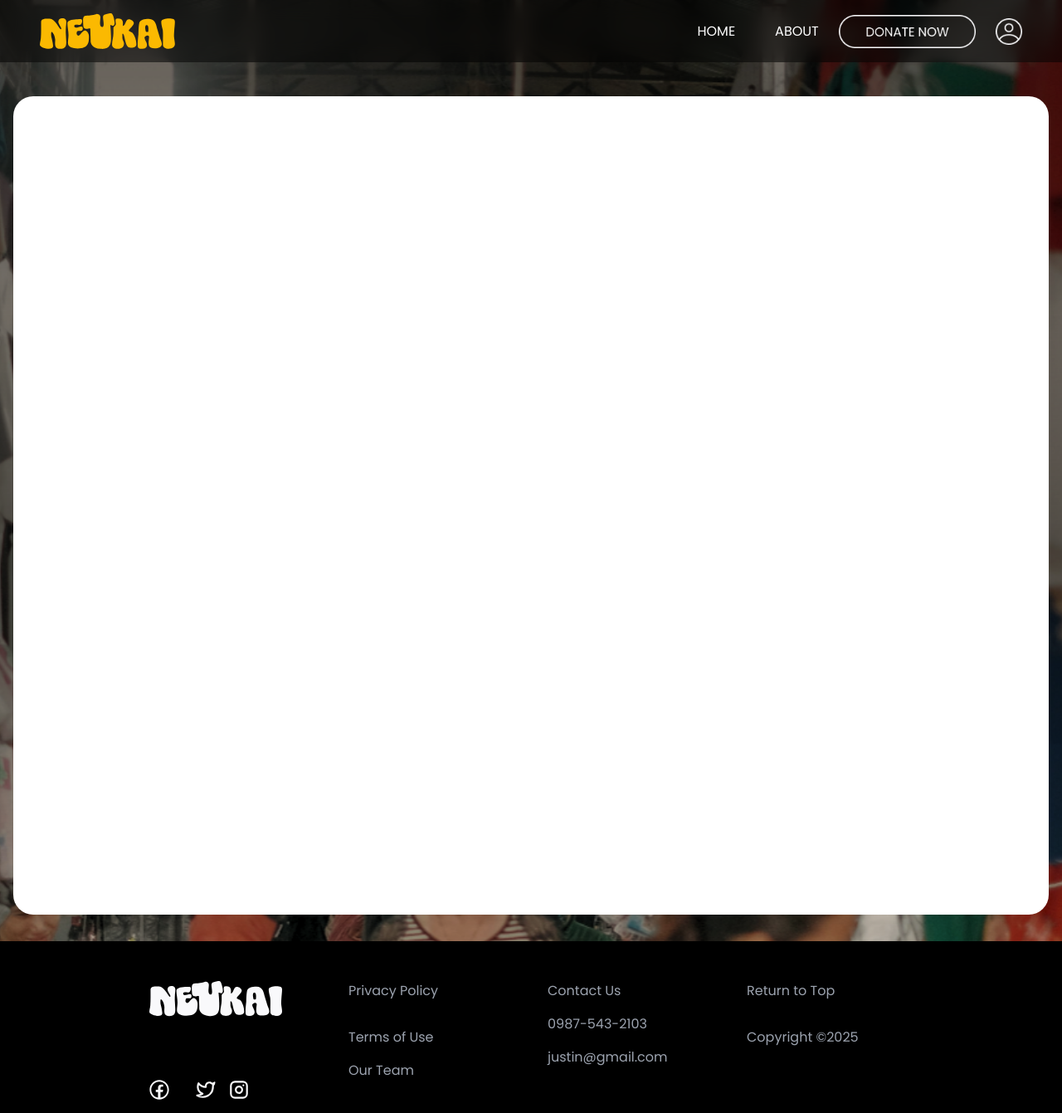
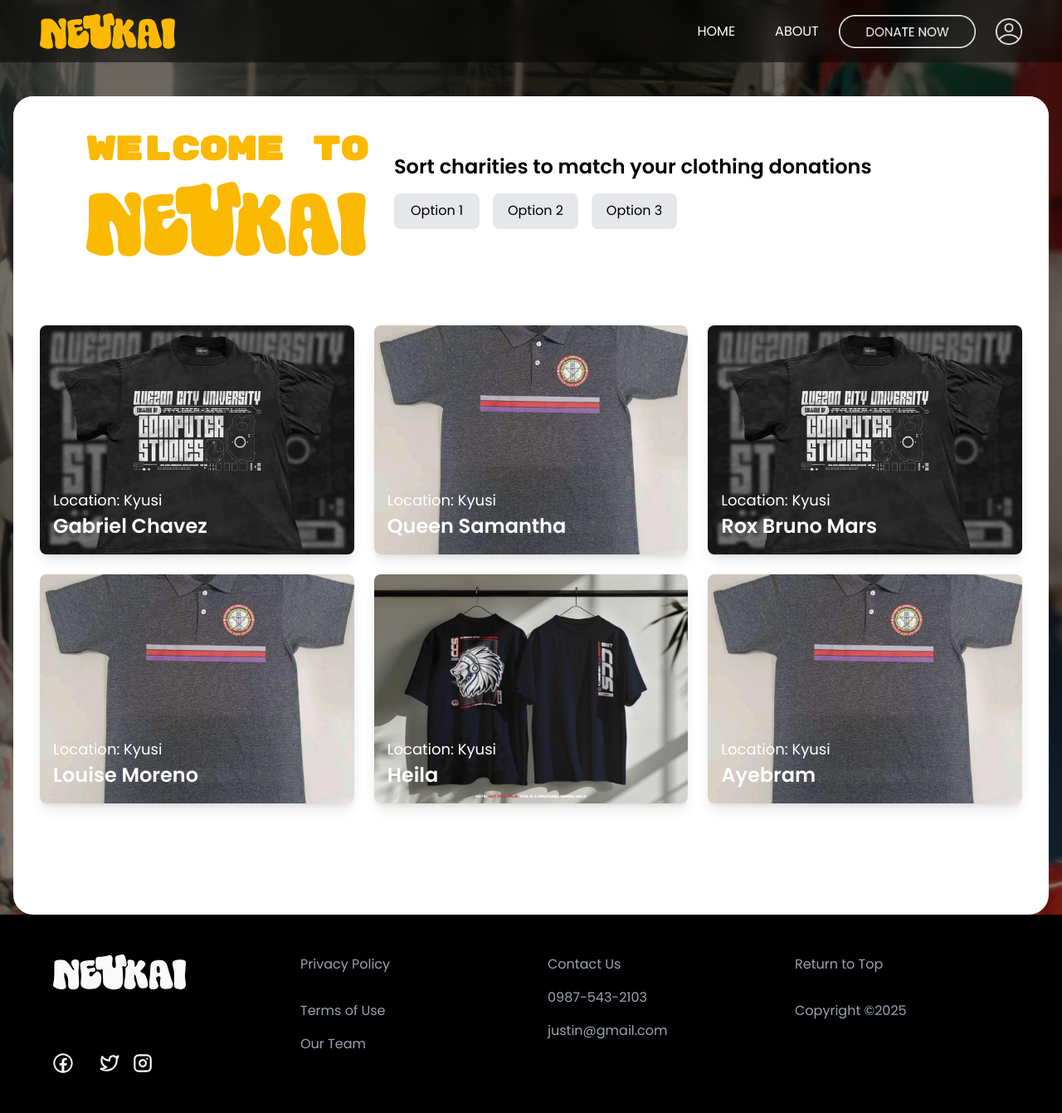
Before and after one commit to jayjayandcattos/NeuKai, a PHP site: page /donor.html in a window 1280 px wide. Shown: the whole page at 83% size. Run offline with PHP 8.4, Linux system fonts and the light colour scheme; style sheets or scripts are compiled from the project's sources; some libraries are stand-ins or nearby versions.

Commit message:
donordoned

```diff
--- a/NeuKai/donor.html
+++ b/NeuKai/donor.html
@@ -6,21 +6,28 @@
     <meta name="viewport" content="width=device-width, initial-scale=1.0" />
     <title>NEUKAI</title>
     <script src="https://cdn.tailwindcss.com"></script>
+    <script src="js/optionchecks.js" defer></script>
     <script src="js/loading.js" defer></script>
+    <script src="js/mobilenav.js" defer></script>
     <link rel="stylesheet" href="css/index.css">
     <link rel="icon" href="images/TempIco.png" type="image/x-icon">
     <link href="https://fonts.googleapis.com/css2?family=Rubik+Mono+One&display=swap" rel="stylesheet">
     <link href="https://fonts.googleapis.com/css2?family=Poppins:wght@400;600&display=swap" rel="stylesheet">
 </head>
 
-<body>
-    <!-- Navbar -->
-    <div id="loading-overlay" class="fixed inset-0 bg-black flex items-center justify-center z-50 opacity-0 pointer-events-none transition-opacity duration-300">
+<body class="relative min-h-screen flex flex-col">
+    <!-- Loading Overlay -->
+    <div id="loading-overlay"
+        class="fixed inset-0 bg-black flex items-center justify-center z-50 opacity-0 pointer-events-none transition-opacity duration-300">
         <img src="images/Neukai Logo.svg" alt="Loading" class="loading-logo w-50 h-50" />
     </div>
 
-    <div id="navbar" class="fixed top-0 w-full flex justify-between items-center px-12 py-4 bg-black/50 backdrop-blur-md z-50 transition-all duration-500 ease-in-out">
-        <img src="images/NEUKAI Logo.svg" alt="Logo" class="w-[163px] h-[43.21px]" />
+    <!-- Navbar -->
+    <div id="navbar"
+        class="fixed top-0 w-full flex justify-between items-center px-4 md:px-12 py-4 bg-black/50 backdrop-blur-md z-50 transition-all duration-500 ease-in-out">
+        <a href="index.html">
+            <img src="images/NEUKAI Logo.svg" alt="Logo" class="w-[120px] md:w-[163px] h-auto" />
+        </a>
         <button id="menu-toggle" class="md:hidden focus:outline-none">
             <svg id="hamburger-icon" class="w-8 h-8" fill="none" stroke="#FFFFFF" viewBox="0 0 24 24">
                 <path stroke-linecap="round" stroke-linejoin="round" stroke-width="2" d="M4 6h16M4 12h16M4 18h16" />
@@ -28,7 +35,8 @@
         </button>
         <div id="nav-links" class="hidden md:flex space-x-6 items-center">
             <a href="index.html" class="text-white md:text-base hover:text-[#fbb801] transition duration-200">HOME</a>
-            <a href="index.html#about" class="text-white md:text-base hover:text-[#fbb801] transition duration-200">ABOUT</a>
+            <a href="index.html#about"
+                class="text-white md:text-base hover:text-[#fbb801] transition duration-200">ABOUT</a>
             <a href="#donate" class="hover:scale-105 transition-transform duration-200">
                 <img src="images/donatenow.png" alt="Donate Now" class="h-9 md:h-10 object-contain" />
             </a>
@@ -39,9 +47,11 @@
     </div>
 
     <!-- Mobile Menu -->
-    <div id="mobile-menu" class="menu-closed md:hidden bg-black/50 backdrop-blur-md fixed top-20 right-0 w-full max-h-[200px] flex flex-row items-center justify-end py-5 z-40 p-1.5 rounded-bl-2xl shadow-lg pb-[9px] overflow-hidden transition-all duration-500 ease-in-out">
+    <div id="mobile-menu"
+        class="menu-closed md:hidden bg-black/50 backdrop-blur-md fixed top-20 right-0 w-full max-h-[200px] flex flex-row items-center justify-end py-5 z-40 p-1.5 rounded-bl-2xl shadow-lg pb-[9px] overflow-hidden transition-all duration-500 ease-in-out">
         <a href="index.html" class="text-sm text-white hover:text-[#fbb801] transition duration-200 mx-4">HOME</a>
-        <a href="index.html#about" class="text-sm text-white hover:text-[#fbb801] transition duration-200 mx-4">ABOUT</a>
+        <a href="index.html#about"
+            class="text-sm text-white hover:text-[#fbb801] transition duration-200 mx-4">ABOUT</a>
         <a href="#donate" class="hover:scale-105 transition-transform duration-200 mx-1">
             <img src="images/donatenow.png" alt="Donate Now" class="h-auto w-auto xl:h-20 xl:w-20" />
         </a>
@@ -51,34 +61,130 @@
     </div>
 
     <!-- Main Section -->
-    <div class="flex justify-center px-4 mt-24">
+    <div class="flex-grow flex justify-center px-4 mt-24">
         <div class="w-full max-w-[1300px] h-auto min-h-[600px] md:h-[986px] bg-white rounded-3xl overflow-hidden">
+            <div class="h-auto md:h-[228px] w-full bg-white flex flex-col md:flex-row items-center justify-between p-8">
+                <!-- Left Side: Welcome and Logo -->
+                <div class="w-full md:w-[337px] ml-0 md:ml-14">
+                    <h1 class="text-[28px] md:text-[40px] font-bold text-[#FBB901] w-full md:w-[349px]"
+                        style="font-family: 'Rubik Mono One', monospace;">WELCOME TO</h1>
+                    <img src="images/Neukai Logo.svg" alt="Neukai Logo" class="mt-2 w-[160px] md:w-auto">
+                </div>
+                <!-- Right Side: Selections -->
+                <div class="w-full md:w-[757px] mt-8 md:mt-0">
+                    <h2 class="text-xl md:text-2xl font-bold mb-4">Sort charities to match your clothing donations</h2>
+                    <!-- Selection Buttons -->
+                    <div class="flex flex-wrap gap-4">
+                        <button
+                            class="selection-btn w-[80px] md:w-[103px] h-[35px] md:h-[43px] bg-gray-200 rounded-lg flex items-center justify-center transition-all duration-300">
+                            <span class="text-sm md:text-base">Option 1</span>
+                        </button>
+                        <button
+                            class="selection-btn w-[80px] md:w-[103px] h-[35px] md:h-[43px] bg-gray-200 rounded-lg flex items-center justify-center transition-all duration-300">
+                            <span class="text-sm md:text-base">Option 2</span>
+                        </button>
+                        <button
+                            class="selection-btn w-[80px] md:w-[103px] h-[35px] md:h-[43px] bg-gray-200 rounded-lg flex items-center justify-center transition-all duration-300">
+                            <span class="text-sm md:text-base">Option 3</span>
+                        </button>
+                    </div>
+                </div>
+            </div>
+            <div class="w-full px-8 py-12">
+                <div class="grid grid-cols-1 sm:grid-cols-2 md:grid-cols-3 gap-6 mt-auto">
+                    <div
+                        class="relative h-[276px] w-full rounded-lg overflow-hidden shadow-lg transition-all duration-300 hover:shadow-xl group">
+                        <img src="images/test.jpg" alt="Charity 1" class="w-full h-full object-cover">
+                        <div
+                            class="absolute bottom-0 left-0 w-full p-4 text-white transition-all duration-300 group-hover:-translate-y-16">
+                            <p class="text-[18px] font-poppins">Location: Kyusi</p>
+                            <p class="text-[24px] font-poppins font-bold">Gabriel Chavez</p>
+                        </div>
+                        <button
+                            class="absolute bottom-0 left-1/2 -translate-x-1/2 w-[calc(100%-20px)] h-[53px] bg-green-600 text-white px-6 py-3 rounded-lg opacity-0 transition-all duration-300 group-hover:opacity-100 group-hover:-translate-y-4 font-bold text-[16px]">
+                            DONATE
+                        </button>
+                    </div>
+                    <div
+                        class="relative h-[276px] w-full rounded-lg overflow-hidden shadow-lg transition-all duration-300 hover:shadow-xl group">
+                        <img src="images/shirt.jpg" alt="Charity 1" class="w-full h-full object-cover">
+                        <div
+                            class="absolute bottom-0 left-0 w-full p-4 text-white transition-all duration-300 group-hover:-translate-y-16">
+                            <p class="text-[18px] font-poppins">Location: Kyusi</p>
+                            <p class="text-[24px] font-poppins font-bold">Queen Samantha</p>
+                        </div>
+                        <button
+                            class="absolute bottom-0 left-1/2 -translate-x-1/2 w-[calc(100%-20px)] h-[53px] bg-green-600 text-white px-6 py-3 rounded-lg opacity-0 transition-all duration-300 group-hover:opacity-100 group-hover:-translate-y-4 font-bold text-[16px]">
+                            DONATE
+                        </button>
+                    </div>
+                    <div
+                        class="relative h-[276px] w-full rounded-lg overflow-hidden shadow-lg transition-all duration-300 hover:shadow-xl group">
+                        <img src="images/test.jpg" alt="Charity 1" class="w-full h-full object-cover">
+                        <div
+                            class="absolute bottom-0 left-0 w-full p-4 text-white transition-all duration-300 group-hover:-translate-y-16">
+                            <p class="text-[18px] font-poppins">Location: Kyusi</p>
+                            <p class="text-[24px] font-poppins font-bold">Rox Bruno Mars</p>
+                        </div>
+                        <button
+                            class="absolute bottom-0 left-1/2 -translate-x-1/2 w-[calc(100%-20px)] h-[53px] bg-green-600 text-white px-6 py-3 rounded-lg opacity-0 transition-all duration-300 group-hover:opacity-100 group-hover:-translate-y-4 font-bold text-[16px]">
+                            DONATE
+                        </button>
+                    </div>
 
-
-
-
-
-
+                    <div
+                        class="relative h-[276px] w-full rounded-lg overflow-hidden shadow-lg transition-all duration-300 hover:shadow-xl group">
+                        <img src="images/shirt.jpg" alt="Charity 1" class="w-full h-full object-cover">
+                        <div
+                            class="absolute bottom-0 left-0 w-full p-4 text-white transition-all duration-300 group-hover:-translate-y-16">
+                            <p class="text-[18px] font-poppins">Location: Kyusi</p>
+                            <p class="text-[24px] font-poppins font-bold">Louise Moreno</p>
+                        </div>
+                        <button
+                            class="absolute bottom-0 left-1/2 -translate-x-1/2 w-[calc(100%-20px)] h-[53px] bg-green-600 text-white px-6 py-3 rounded-lg opacity-0 transition-all duration-300 group-hover:opacity-100 group-hover:-translate-y-4 font-bold text-[16px]">
+                            DONATE
+                        </button>
+                    </div>
+                    <div
+                        class="relative h-[276px] w-full rounded-lg overflow-hidden shadow-lg transition-all duration-300 hover:shadow-xl group">
+                        <img src="images/test1.jpg" alt="Charity 1" class="w-full h-full object-cover">
+                        <div
+                            class="absolute bottom-0 left-0 w-full p-4 text-white transition-all duration-300 group-hover:-translate-y-16">
+                            <p class="text-[18px] font-poppins">Location: Kyusi</p>
+                            <p class="text-[24px] font-poppins font-bold">Heila</p>
+                        </div>
+                        <button
+                            class="absolute bottom-0 left-1/2 -translate-x-1/2 w-[calc(100%-20px)] h-[53px] bg-green-600 text-white px-6 py-3 rounded-lg opacity-0 transition-all duration-300 group-hover:opacity-100 group-hover:-translate-y-4 font-bold text-[16px]">
+                            DONATE
+                        </button>
+                    </div>
+                    <div
+                        class="relative h-[276px] w-full rounded-lg overflow-hidden shadow-lg transition-all duration-300 hover:shadow-xl group">
+                        <img src="images/shirt.jpg" alt="Charity 1" class="w-full h-full object-cover">
+                        <div
+                            class="absolute bottom-0 left-0 w-full p-4 text-white transition-all duration-300 group-hover:-translate-y-16">
+                            <p class="text-[18px] font-poppins">Location: Kyusi</p>
+                            <p class="text-[24px] font-poppins font-bold">Ayebram</p>
+                        </div>
+                        <button
+                            class="absolute bottom-0 left-1/2 -translate-x-1/2 w-[calc(100%-20px)] h-[53px] bg-green-600 text-white px-6 py-3 rounded-lg opacity-0 transition-all duration-300 group-hover:opacity-100 group-hover:-translate-y-4 font-bold text-[16px]">
+                            DONATE
+                        </button>
+                    </div>
+                </div>
+            </div>
+        </div>
     </div>
     </div>
 
-
-
-
-
-
-
-    <div class="h-8"></div>
     <!-- Footer -->
-       <footer class="w-full bg-black py-12">
-        <div class="container mx-auto px-5 sm:px-8 lg:px-16 flex justify-evenly">
+    <footer class="w-full bg-black py-12 mt-auto">
+        <div class="container mx-auto px-5 sm:px-8 lg:px-16">
             <div class="grid grid-cols-1 sm:grid-cols-2 md:grid-cols-4 gap-10">
-                    <!-- First  -->
-                    <div class="flex flex-col space-y-4 mr-10">
+                <!-- First Column -->
+                <div class="flex flex-col space-y-4">
                     <img src="images/Neukai Logo White.svg" alt="NEUKAI Logo" class="w-40 h-auto">
                     <p class="text-lg font-semibold">Follow us!</p>
-
-                        <!-- Icons -->
                     <div class="flex space-x-4">
                         <a href="#" class="text-gray-400 hover:text-white transition duration-200">
                             <img src="images/Facebook.svg" alt="Facebook" class="w-6 h-6">
@@ -92,21 +198,21 @@
                     </div>
                 </div>
 
-                <!-- Second  -->
-                <div class="flex flex-col space-y-4 mr-10">
+                <!-- Second Column -->
+                <div class="flex flex-col space-y-4">
                     <a href="#" class="text-gray-400 hover:text-white transition duration-200">Privacy Policy</a>
                     <a href="#" class="text-gray-400 hover:text-white transition duration-200">Terms of Use</a>
                     <a href="#" class="text-gray-400 hover:text-white transition duration-200">Our Team</a>
                 </div>
 
-                <!-- Third  -->
-                <div class="flex flex-col space-y-4 mr-10">
+                <!-- Third Column -->
+                <div class="flex flex-col space-y-4">
                     <p class="text-gray-400">Contact Us</p>
                     <p class="text-gray-400">0987-543-2103</p>
                     <p class="text-gray-400">justin@gmail.com</p>
                 </div>
 
-                <!-- Fourth  -->
+                <!-- Fourth Column -->
                 <div class="flex flex-col space-y-4">
                     <a href="#home" class="text-gray-400 hover:text-white transition duration-200">Return to Top</a>
                     <p class="text-gray-400">Copyright ©2025</p>
@@ -116,27 +222,10 @@
     </footer>
 
     <!-- Parallax Background -->
-    <div class="absolute top-0 left-0 w-full h-full bg-cover bg-center bg-fixed z-[-19] parallax"
+    <div class="fixed top-0 left-0 w-full h-full bg-cover bg-center bg-fixed z-[-1] parallax"
         style="background-image: url('images/background.png');">
         <div class="w-full h-full bg-gradient-to-b from-transparent via-black/50 to-black"></div>
     </div>
-
-    <!-- Mobile Menu Script -->
-    <script>
-            const menuToggle = document.getElementById('menu-toggle');
-            const mobileMenu = document.getElementById('mobile-menu');
-            const icon = document.getElementById('hamburger-icon');
-
-            menuToggle.addEventListener('click', () => {
-                mobileMenu.classList.toggle('active');
-                icon.classList.toggle('active');
-                if (icon.classList.contains('active')) {
-                    icon.setAttribute('stroke', '#fbb801');
-                } else {
-                    icon.setAttribute('stroke', '#FFFFFF');
-                }
-            });
-    </script>
 </body>
 
 </html>
--- a/NeuKai/js/loading.js
+++ b/NeuKai/js/loading.js
@@ -1,4 +1,5 @@
 //eme lang to, can be deleted anytime HAHAHA
+//parang di na kailangan idelete, angas !!! TANGINa pls lets keep this
 
 document.addEventListener('DOMContentLoaded', function () {
     const loadingOverlay = document.getElementById('loading-overlay');
```
Also changed, not shown: NeuKai/css/index.css (+64 -2 lines), NeuKai/index.html (+15 -22 lines), NeuKai/js/mobilenav.js (added, +13 -0 lines), NeuKai/js/optionchecks.js (added, +8 -0 lines), NeuKai/images/shirt.jpg (added), NeuKai/images/test.jpg (added), NeuKai/images/test1.jpg (added). Lines whose indentation alone changed are shown as unchanged.
